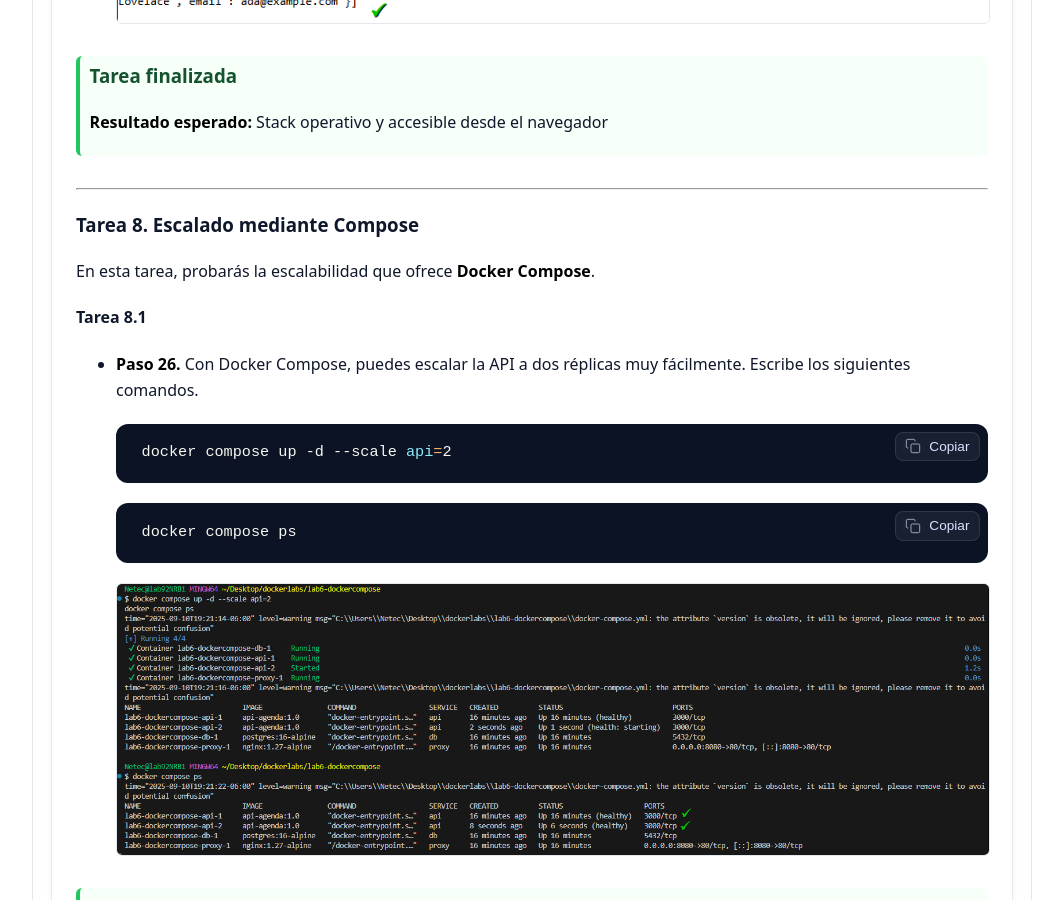
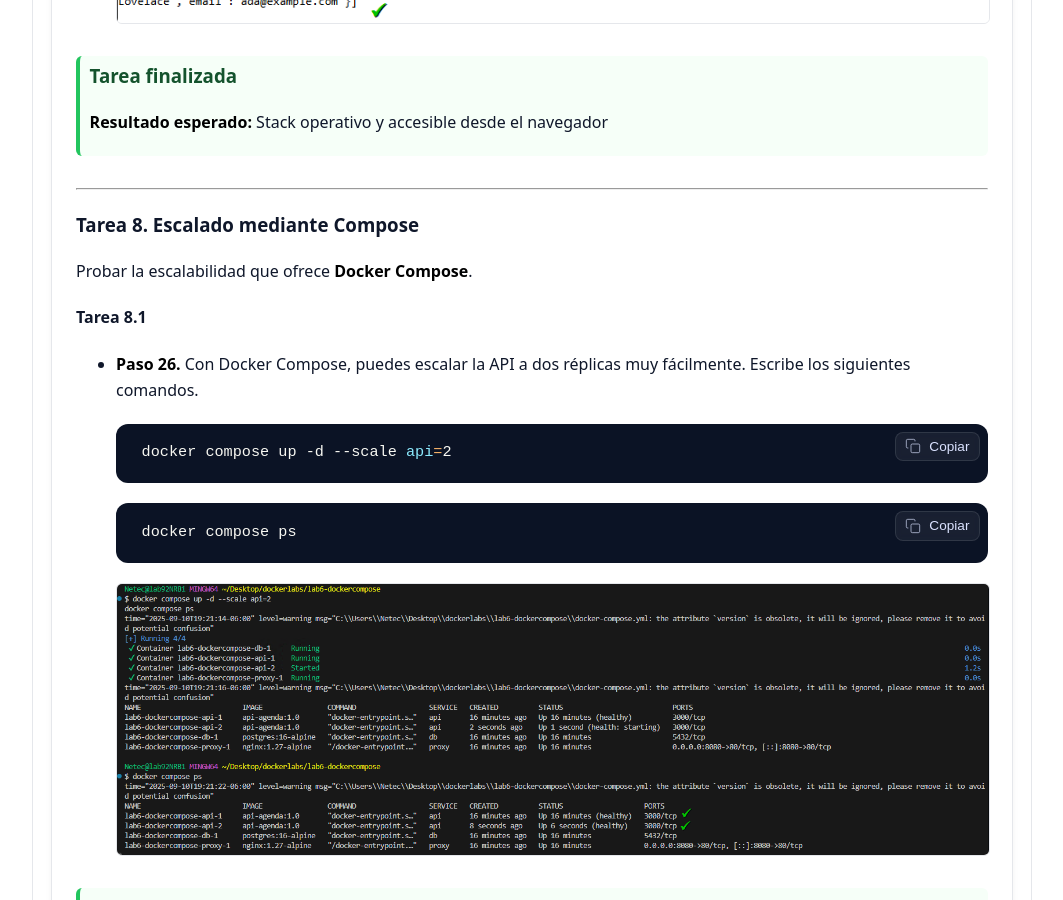
Before and after one commit to Netec-Mx/DOCK_KUB_V2, a Jekyll site: the page built from labs/capitulo6/lab6.md, in a window 1280 px wide and 900 px high, scrolled down 14085 px. Shown: the whole window, without its empty margins (108-1171 px from the left). Built offline with Jekyll 4.4.1, drawn with Linux system fonts in a browser that asks for light colours.

Commit message:
Update lab6.md

```diff
--- a/labs/capitulo6/lab6.md
+++ b/labs/capitulo6/lab6.md
@@ -517,7 +517,7 @@
 
 ### Tarea 8. Escalado mediante Compose
 
-En esta tarea, probarás la escalabilidad que ofrece **Docker Compose**.
+Probar la escalabilidad que ofrece **Docker Compose**.
 
 #### Tarea 8.1
 
```
